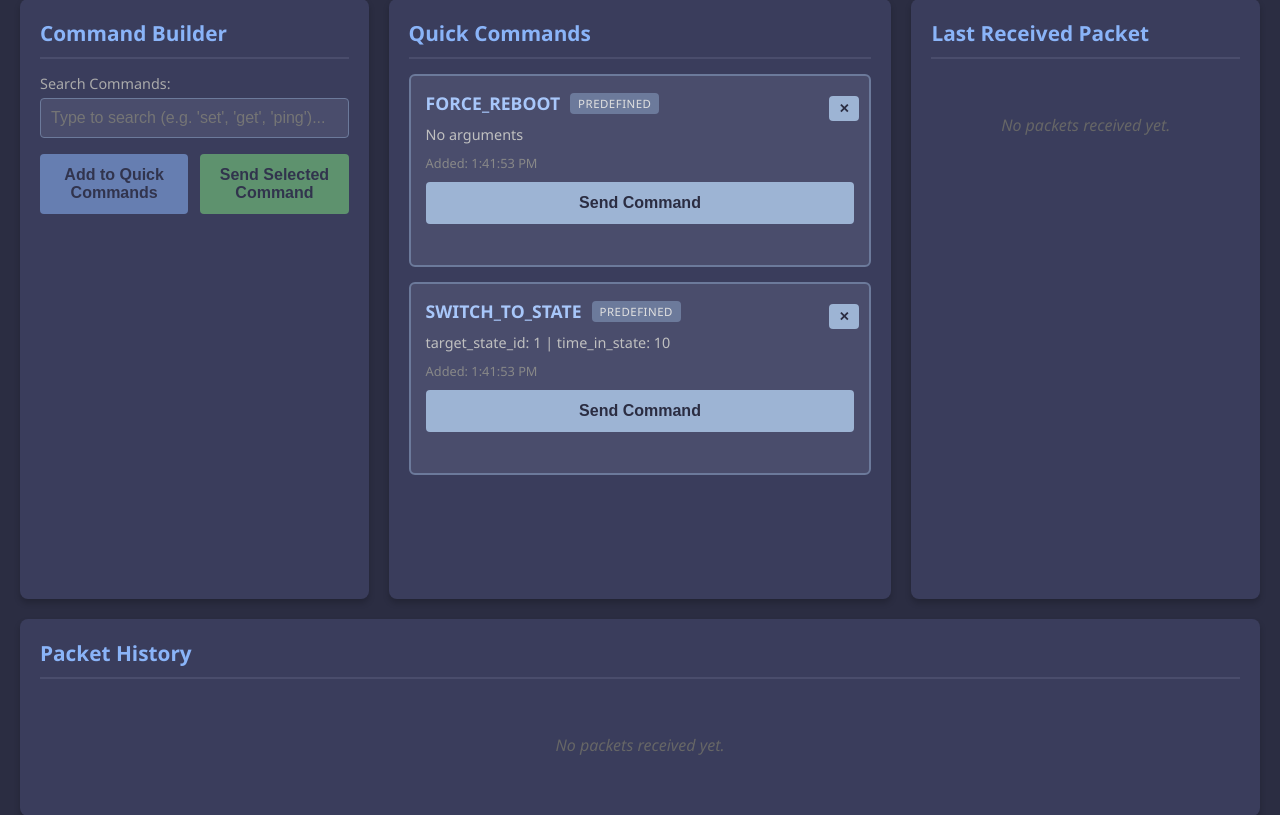
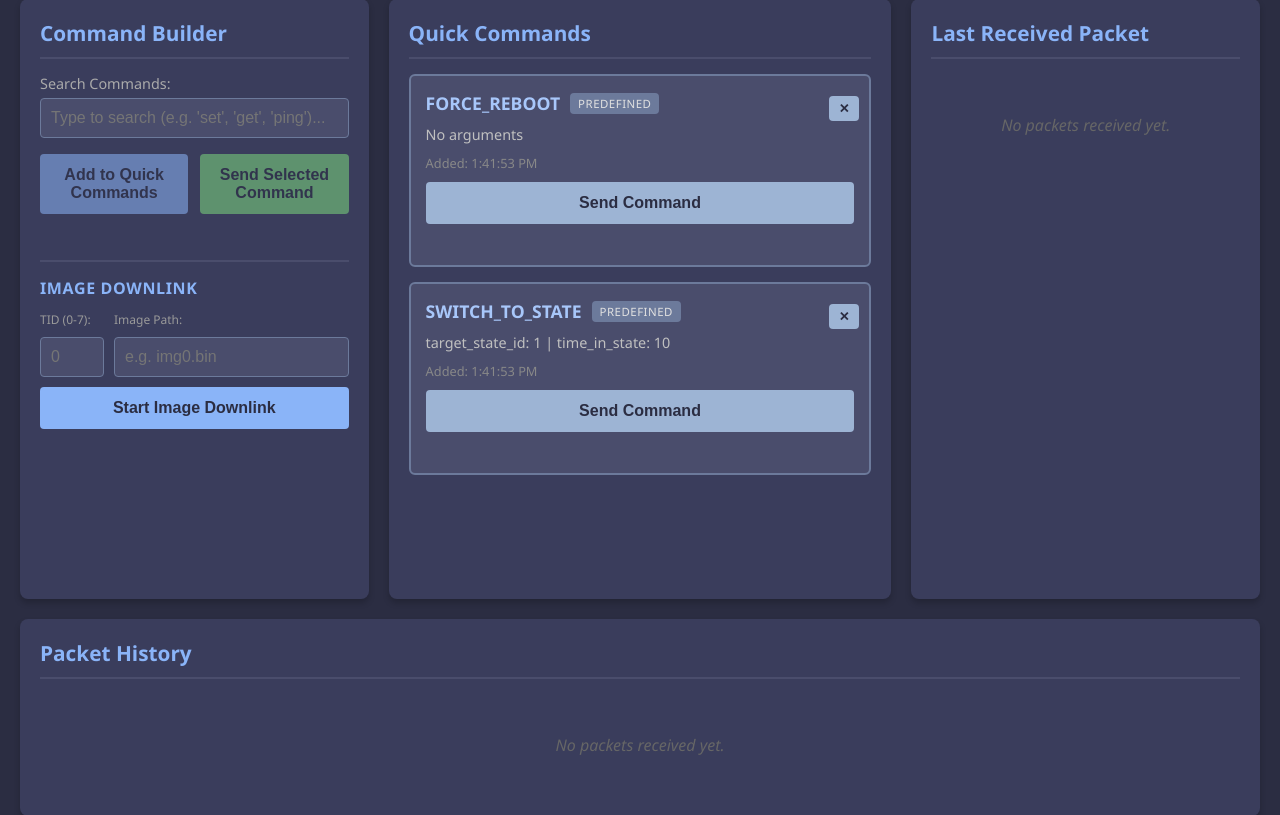
Before and after one commit to cmu-argus-2/GSW-frontend, a Flask app: page / in a window 1280 px wide. Shown: the part 111-926 px from the top of the page. Run offline with Flask 3, Linux system fonts and the light colour scheme; data that the repository does not hold is empty.

Commit message:
automated downlink image

```diff
--- a/aci/app.py
+++ b/aci/app.py
@@ -6,6 +6,8 @@ A simple Flask web app to build and send commands to the satellite.
 from flask import Flask, render_template, request, jsonify
 from datetime import datetime
 import json
+import threading
+import time
 
 from simple_rpc_clinet import SimpleRPCClient, address
 
@@ -31,6 +33,20 @@ packet_history = []
 
 # Ground station status
 ground_station_active = False
+
+# Automated image downlink state
+downlink_state = {
+    'running': False,
+    'tid': None,
+    'step': '',
+    'total': 0,
+    'received': 0,
+    'done': False,
+    'success': False,
+    'error': None
+}
+_downlink_stop_flag = False
+_downlink_lock = threading.Lock()
 
 INT_FORMATS = {'b', 'B', '?', 'h', 'H', 'i', 'I', 'l', 'L', 'q', 'Q', 'n', 'N'}
 FLOAT_FORMATS = {'e', 'd', 'F', 'D', 'f'}
@@ -112,6 +128,150 @@ def coerce_argument_value(arg_name, arg_value, arg_format):
     raise ValueError(
         f"Unknown argument type '{arg_format}' for argument '{arg_name}'"
     )
+
+def _run_downlink(tid, img_path):
+    """
+    Background thread that runs the full image downlink state machine:
+      CREATE_TRANS → wait INIT_TRANS → loop(GENERATE_X_PACKETS → wait ACK
+      → wait fragments stable → CONFIRM_LAST_BATCH → wait ACK) → done
+    Uses its own RPC client to avoid contention with the global rpc_client.
+    """
+    global downlink_state, _downlink_stop_flag
+
+    from simple_rpc_clinet import SimpleRPCClient, address as rpc_address
+    local_rpc = SimpleRPCClient(rpc_address)
+
+    def update_state(**kwargs):
+        with _downlink_lock:
+            downlink_state.update(kwargs)
+
+    def should_stop():
+        return _downlink_stop_flag
+
+    try:
+        # Step 1: Send CREATE_TRANS
+        update_state(step='Sending CREATE_TRANS...')
+        result = local_rpc.send_command('CREATE_TRANS', {'tid': tid, 'string_command': img_path})
+        if not result:
+            update_state(done=True, success=False,
+                         error='CREATE_TRANS rejected by backend (tid conflict or invalid path)')
+            return
+
+        # Step 2: Wait for INIT_TRANS (transaction state >= INIT = 2)
+        update_state(step='Waiting for satellite INIT_TRANS...')
+        deadline = time.time() + 30
+        number_of_packets = 0
+        while time.time() < deadline:
+            if should_stop():
+                update_state(done=True, success=False, error='Cancelled by user')
+                return
+            status = local_rpc.get_transaction_status(tid)
+            if status and status.get('found') and status.get('state', 0) >= 2:
+                number_of_packets = status['number_of_packets']
+                update_state(total=number_of_packets,
+                             step=f'Initialized: {number_of_packets} packets total')
+                break
+            time.sleep(1)
+        else:
+            update_state(done=True, success=False,
+                         error='Timeout waiting for INIT_TRANS from satellite (30s)')
+            return
+
+        if number_of_packets == 0:
+            update_state(done=True, success=False,
+                         error='Satellite reported 0 packets — check image path on satellite')
+            return
+
+        # Steps 3-5: Batch loop until all packets received
+        while True:
+            if should_stop():
+                update_state(done=True, success=False, error='Cancelled by user')
+                return
+
+            status = local_rpc.get_transaction_status(tid)
+            if not status or not status.get('found'):
+                update_state(done=True, success=False, error='Transaction disappeared from backend')
+                return
+
+            missing_count = status['missing_count']
+            received = status['received_packets']
+            update_state(received=received)
+
+            if status['state'] >= 5 or missing_count == 0:
+                break
+
+            batch_size = min(30, missing_count)
+            update_state(step=f'Requesting batch of {batch_size} packets '
+                              f'({received}/{number_of_packets} received)...')
+
+            # Send GENERATE_X_PACKETS
+            local_rpc.send_command('GENERATE_X_PACKETS', {'tid': tid, 'x': batch_size})
+
+            # Wait for ACK with rid=0 (up to 15s)
+            ack_deadline = time.time() + 15
+            while time.time() < ack_deadline:
+                if should_stop():
+                    update_state(done=True, success=False, error='Cancelled during ACK wait')
+                    return
+                ack = local_rpc.get_pending_ack()
+                if ack and ack.get('rid') == 0:
+                    break
+                time.sleep(0.3)
+
+            # Poll until received count stabilizes (3s with no change) or COMPLETED
+            update_state(step='Receiving fragments...')
+            last_received = -1
+            stable_since = None
+            poll_deadline = time.time() + 60
+            while time.time() < poll_deadline:
+                if should_stop():
+                    update_state(done=True, success=False, error='Cancelled during fragment receive')
+                    return
+                status = local_rpc.get_transaction_status(tid)
+                if not status or not status.get('found'):
+                    break
+                cur_received = status['received_packets']
+                update_state(received=cur_received)
+                if status['state'] >= 5:
+                    break
+                if cur_received == last_received:
+                    if stable_since is None:
+                        stable_since = time.time()
+                    elif time.time() - stable_since >= 3:
+                        break
+                else:
+                    last_received = cur_received
+                    stable_since = None
+                time.sleep(0.5)
+
+            # Send CONFIRM_LAST_BATCH
+            update_state(step='Sending CONFIRM_LAST_BATCH...')
+            local_rpc.send_command('CONFIRM_LAST_BATCH', {'tid': tid, 'MSB': 0, 'LSB': 0})
+
+            # Wait for ACK (up to 10s)
+            ack_deadline = time.time() + 10
+            while time.time() < ack_deadline:
+                if should_stop():
+                    update_state(done=True, success=False, error='Cancelled during confirm ACK wait')
+                    return
+                ack = local_rpc.get_pending_ack()
+                if ack and ack.get('rid') == 0:
+                    break
+                time.sleep(0.3)
+
+        # Final update
+        final_status = local_rpc.get_transaction_status(tid)
+        final_received = (final_status['received_packets']
+                          if final_status and final_status.get('found') else received)
+        update_state(received=final_received, done=True, success=True,
+                     step='Download complete!')
+
+    except Exception as e:
+        update_state(done=True, success=False, error=f'Unexpected error: {str(e)}')
+    finally:
+        with _downlink_lock:
+            downlink_state['running'] = False
+
 
 @app.route('/')
 def index():
@@ -322,6 +482,56 @@ def update_last_packet(packet_bytes):
     if len(packet_history) > 50:
         packet_history = packet_history[:50]
 
+@app.route('/api/auto_downlink/start', methods=['POST'])
+def auto_downlink_start():
+    """Start the automated image downlink state machine in a background thread."""
+    global downlink_state, _downlink_stop_flag
+    with _downlink_lock:
+        if downlink_state['running']:
+            return jsonify({'success': False, 'error': 'Downlink already in progress'})
+
+    data = request.json
+    tid = data.get('tid')
+    img_path = (data.get('img_path') or '').strip()
+
+    if tid is None or not isinstance(tid, int) or tid < 0 or tid > 7:
+        return jsonify({'success': False, 'error': 'tid must be an integer 0-7'})
+    if not img_path:
+        return jsonify({'success': False, 'error': 'img_path is required'})
+
+    with _downlink_lock:
+        downlink_state.update({
+            'running': True,
+            'tid': tid,
+            'step': 'Starting...',
+            'total': 0,
+            'received': 0,
+            'done': False,
+            'success': False,
+            'error': None
+        })
+        _downlink_stop_flag = False
+
+    thread = threading.Thread(target=_run_downlink, args=(tid, img_path), daemon=True)
+    thread.start()
+    return jsonify({'success': True})
+
+
+@app.route('/api/auto_downlink/status', methods=['GET'])
+def auto_downlink_status():
+    """Return the current state of the automated downlink."""
+    with _downlink_lock:
+        return jsonify(dict(downlink_state))
+
+
+@app.route('/api/auto_downlink/stop', methods=['POST'])
+def auto_downlink_stop():
+    """Request the running downlink thread to stop."""
+    global _downlink_stop_flag
+    _downlink_stop_flag = True
+    return jsonify({'success': True})
+
+
 def set_ground_station_active(active=True):
     """
     Set the ground station status to active or inactive.
--- a/aci/static/script.js
+++ b/aci/static/script.js
@@ -3,6 +3,7 @@ let commands = [];
 let quickCommands = [];
 let selectedCommand = null;
 let packetHistory = [];
+let downlinkPollInterval = null;
 
 /**
  * Load commands from the Flask API
@@ -786,3 +787,110 @@ document.addEventListener('DOMContentLoaded', function() {
     setInterval(updateGroundStationStatus, 2000);
     updateGroundStationStatus();
 });
+
+// =============================================================================
+//  Image Downlink Automation
+// =============================================================================
+
+async function startAutoDownlink() {
+    const tidInput = document.getElementById('downlink-tid');
+    const imgPathInput = document.getElementById('downlink-imgpath');
+    const statusEl = document.getElementById('downlink-form-status');
+
+    const tid = parseInt(tidInput.value, 10);
+    const imgPath = imgPathInput.value.trim();
+
+    if (isNaN(tid) || tid < 0 || tid > 7) {
+        showStatusMessage(statusEl, 'TID must be 0-7', 'error', 4000);
+        return;
+    }
+    if (!imgPath) {
+        showStatusMessage(statusEl, 'Image path is required', 'error', 4000);
+        return;
+    }
+
+    try {
+        const response = await fetch('/api/auto_downlink/start', {
+            method: 'POST',
+            headers: { 'Content-Type': 'application/json' },
+            body: JSON.stringify({ tid: tid, img_path: imgPath })
+        });
+        const data = await response.json();
+        if (data.success) {
+            document.getElementById('downlink-form').style.display = 'none';
+            document.getElementById('downlink-done').style.display = 'none';
+            document.getElementById('downlink-progress').style.display = 'block';
+            downlinkPollInterval = setInterval(pollDownlinkStatus, 1000);
+        } else {
+            showStatusMessage(statusEl, 'Error: ' + data.error, 'error', 5000);
+        }
+    } catch (error) {
+        showStatusMessage(statusEl, 'Request failed: ' + error.message, 'error', 5000);
+    }
+}
+
+async function pollDownlinkStatus() {
+    try {
+        const response = await fetch('/api/auto_downlink/status');
+        const data = await response.json();
+        updateDownlinkUI(data);
+    } catch (error) {
+        console.error('Downlink status poll error:', error);
+    }
+}
+
+function updateDownlinkUI(status) {
+    const fillEl = document.getElementById('downlink-progress-fill');
+    const counterEl = document.getElementById('downlink-packet-counter');
+    const stepEl = document.getElementById('downlink-step-text');
+    const resultEl = document.getElementById('downlink-result-text');
+
+    const total = status.total || 0;
+    const received = status.received || 0;
+    const pct = total > 0 ? Math.round((received / total) * 100) : 0;
+
+    if (fillEl) fillEl.style.width = pct + '%';
+    if (counterEl) counterEl.textContent = received + ' / ' + total + ' packets (' + pct + '%)';
+    if (stepEl) stepEl.textContent = status.step || '';
+
+    if (status.done) {
+        clearInterval(downlinkPollInterval);
+        downlinkPollInterval = null;
+
+        document.getElementById('downlink-progress').style.display = 'none';
+        document.getElementById('downlink-done').style.display = 'block';
+
+        const section = document.querySelector('.downlink-section');
+        if (status.success) {
+            if (resultEl) resultEl.textContent = 'Download complete! All ' + total + ' packets received.';
+            triggerDownlinkFlash(section, 'success');
+        } else {
+            if (resultEl) resultEl.textContent = 'Failed: ' + (status.error || 'Unknown error');
+            triggerDownlinkFlash(section, 'error');
+        }
+    }
+}
+
+async function cancelAutoDownlink() {
+    try {
+        await fetch('/api/auto_downlink/stop', { method: 'POST' });
+    } catch (error) {
+        console.error('Cancel request failed:', error);
+    }
+}
+
+function resetDownlinkUI() {
+    document.getElementById('downlink-done').style.display = 'none';
+    document.getElementById('downlink-progress').style.display = 'none';
+    document.getElementById('downlink-form').style.display = 'block';
+}
+
+function triggerDownlinkFlash(element, type) {
+    if (!element) return;
+    element.classList.remove('downlink-animating-success', 'downlink-animating-error');
+    void element.offsetWidth;
+    element.classList.add(type === 'success' ? 'downlink-animating-success' : 'downlink-animating-error');
+    setTimeout(() => {
+        element.classList.remove('downlink-animating-success', 'downlink-animating-error');
+    }, 800);
+}
--- a/aci/static/style.css
+++ b/aci/static/style.css
@@ -777,3 +777,112 @@ button:disabled:hover {
 .server-control-btn:active {
     transform: translateY(0);
 }
+
+/* ===================== Image Downlink Section ===================== */
+
+.downlink-section {
+    margin-top: 20px;
+    padding-top: 15px;
+    border-top: 2px solid #4a4d6c;
+}
+
+.downlink-section h3 {
+    color: #8ab4f8;
+    font-size: 1em;
+    font-weight: 600;
+    margin-bottom: 12px;
+    text-transform: uppercase;
+    letter-spacing: 0.04em;
+}
+
+.downlink-input-row {
+    display: flex;
+    gap: 10px;
+    align-items: flex-end;
+    margin-bottom: 10px;
+}
+
+.downlink-input-group {
+    display: flex;
+    flex-direction: column;
+    gap: 4px;
+}
+
+.downlink-input-group label {
+    font-size: 0.75em;
+    color: #999;
+}
+
+.downlink-progress-bar {
+    width: 100%;
+    height: 10px;
+    background: #4a4d6c;
+    border-radius: 5px;
+    overflow: hidden;
+    margin-bottom: 8px;
+    border: 1px solid #6c7a9b;
+}
+
+.downlink-progress-fill {
+    height: 100%;
+    background: #7dd87d;
+    border-radius: 5px;
+    transition: width 0.4s ease;
+    min-width: 0%;
+}
+
+.downlink-packet-counter {
+    font-size: 0.82em;
+    color: #a8c7fa;
+    margin-bottom: 4px;
+}
+
+.downlink-status-text {
+    font-size: 0.75em;
+    color: #888;
+    margin-bottom: 10px;
+    font-style: italic;
+    min-height: 1em;
+}
+
+.downlink-cancel-btn {
+    background: #5a3535;
+    color: #d67c7c;
+    border: 1px solid #d67c7c;
+    margin-top: 4px;
+}
+
+.downlink-cancel-btn:hover {
+    background: #d67c7c;
+    color: #1a1a2e;
+}
+
+.downlink-result-text {
+    font-size: 0.85em;
+    margin-bottom: 12px;
+    padding: 8px 10px;
+    border-radius: 4px;
+    background: #2e3250;
+    line-height: 1.4;
+}
+
+/* Flash animations for the downlink section panel */
+@keyframes downlink-flash-success {
+    0%   { box-shadow: none; }
+    50%  { background-color: rgba(125, 216, 125, 0.12); box-shadow: 0 0 20px rgba(125, 216, 125, 0.35); }
+    100% { box-shadow: none; }
+}
+
+@keyframes downlink-flash-error {
+    0%   { box-shadow: none; }
+    50%  { background-color: rgba(214, 124, 124, 0.12); box-shadow: 0 0 20px rgba(214, 124, 124, 0.35); }
+    100% { box-shadow: none; }
+}
+
+.downlink-section.downlink-animating-success {
+    animation: downlink-flash-success 0.8s ease-in-out forwards;
+}
+
+.downlink-section.downlink-animating-error {
+    animation: downlink-flash-error 0.8s ease-in-out forwards;
+}
--- a/aci/templates/index.html
+++ b/aci/templates/index.html
@@ -42,6 +42,43 @@
                 </div>
                 <div class="command-status" id="direct-command-status"></div>
                 <div class="info-text" id="command-info"></div>
+
+                <!-- Image Downlink Automation -->
+                <div class="downlink-section">
+                    <h3>Image Downlink</h3>
+
+                    <!-- Input form (visible when idle) -->
+                    <div id="downlink-form">
+                        <div class="downlink-input-row">
+                            <div class="downlink-input-group">
+                                <label for="downlink-tid">TID (0-7):</label>
+                                <input type="number" id="downlink-tid" min="0" max="7" placeholder="0" style="width:64px;">
+                            </div>
+                            <div class="downlink-input-group" style="flex:1;">
+                                <label for="downlink-imgpath">Image Path:</label>
+                                <input type="text" id="downlink-imgpath" placeholder="e.g. img0.bin">
+                            </div>
+                        </div>
+                        <button onclick="startAutoDownlink()">Start Image Downlink</button>
+                        <div class="command-status" id="downlink-form-status"></div>
+                    </div>
+
+                    <!-- Progress (visible while running) -->
+                    <div id="downlink-progress" style="display:none;">
+                        <div class="downlink-progress-bar">
+                            <div class="downlink-progress-fill" id="downlink-progress-fill" style="width:0%;"></div>
+                        </div>
+                        <div class="downlink-packet-counter" id="downlink-packet-counter">0 / 0 packets</div>
+                        <div class="downlink-status-text" id="downlink-step-text"></div>
+                        <button class="downlink-cancel-btn" onclick="cancelAutoDownlink()">Cancel</button>
+                    </div>
+
+                    <!-- Done state (visible after completion) -->
+                    <div id="downlink-done" style="display:none;">
+                        <div class="downlink-result-text" id="downlink-result-text"></div>
+                        <button onclick="resetDownlinkUI()">New Downlink</button>
+                    </div>
+                </div>
             </div>
 
             <!-- Quick Command Zone -->
```
Also changed, not shown: aci/simple_rpc_clinet.py (+8 -0 lines).
